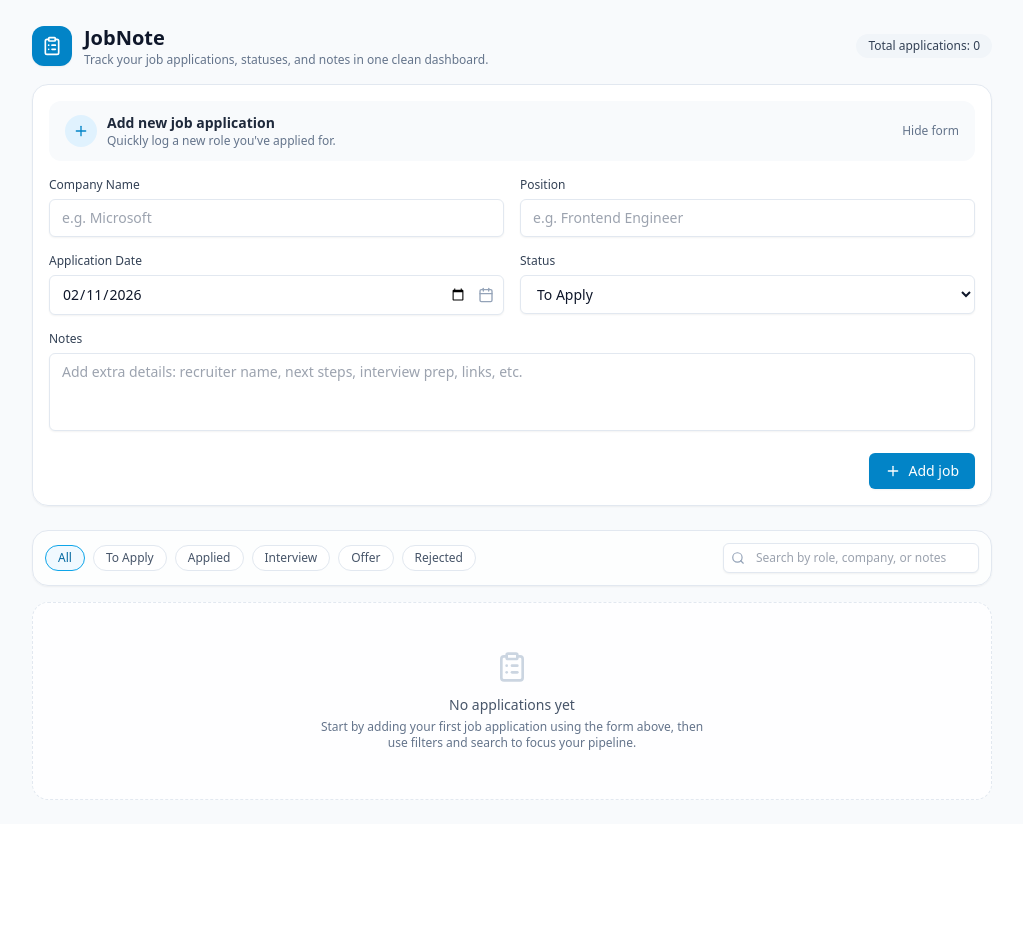
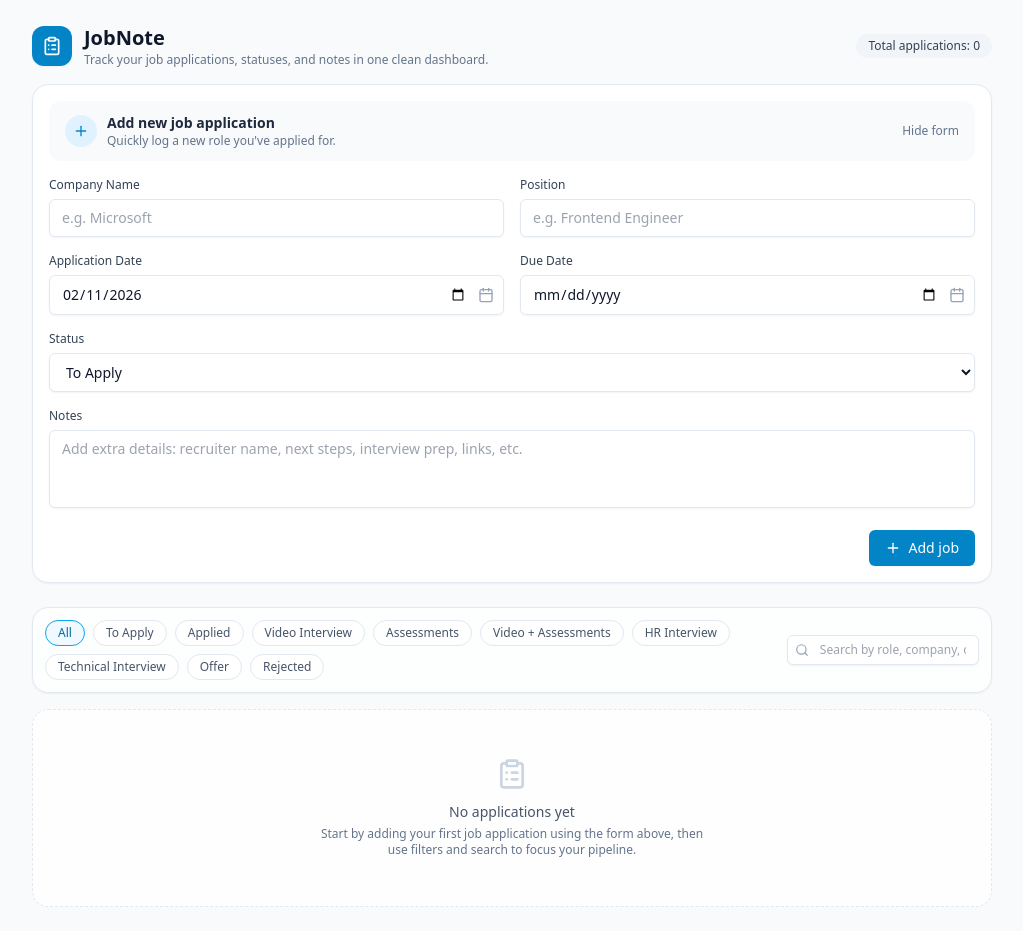
Before and after one commit to EnesYahya/JobNote, a React (Vite) app: page / in a window 1280 px wide. Shown: the whole page, without its empty margins (128-1151 px from the left). Before the commit the page ends 824 px from the top, so only its background shows below. Built offline with nearby package versions, Linux system fonts and the light colour scheme.

Commit message:
update features
--> Status field edited
--> Due Date field added for job application
--> Added control for deleting job applicaiton

```diff
--- a/src/Components/AddJobForm.tsx
+++ b/src/Components/AddJobForm.tsx
@@ -12,6 +12,7 @@ const createEmptyJob = () => ({
   company: '',
   position: '',
   date: new Date().toISOString().slice(0, 10),
+  dueDate: '',
   status: defaultStatus as JobStatus,
   note: '',
 });
@@ -135,6 +136,22 @@ const AddJobForm: React.FC<AddJobFormProps> = ({ onAdd }) => {
 
           <div className="space-y-1.5">
             <label className="block text-xs font-medium text-slate-700">
+              Due Date
+            </label>
+            <div className="relative">
+              <input
+                type="date"
+                name="dueDate"
+                value={form.dueDate || ''}
+                onChange={handleChange}
+                className="w-full rounded-md border border-slate-200 bg-white px-3 py-2 pr-9 text-sm text-slate-900 shadow-sm outline-none focus:border-sky-500 focus:ring-1 focus:ring-sky-200"
+              />
+              <Calendar className="pointer-events-none absolute right-2.5 top-1/2 h-4 w-4 -translate-y-1/2 text-slate-400" />
+            </div>
+          </div>
+
+          <div className="space-y-1.5 md:col-span-2">
+            <label className="block text-xs font-medium text-slate-700">
               Status
             </label>
             <select
@@ -145,7 +162,11 @@ const AddJobForm: React.FC<AddJobFormProps> = ({ onAdd }) => {
             >
               <option value="To Apply">To Apply</option>
               <option value="Applied">Applied</option>
-              <option value="Interview">Interview</option>
+              <option value="Video Interview">Video Interview</option>
+              <option value="Assessments">Assessments</option>
+              <option value="Video + Assessments">Video + Assessments</option>
+              <option value="HR Interview">HR Interview</option>
+              <option value="Technical Interview">Technical Interview</option>
               <option value="Offer">Offer</option>
               <option value="Rejected">Rejected</option>
             </select>
--- a/src/Components/JobCard.tsx
+++ b/src/Components/JobCard.tsx
@@ -1,5 +1,12 @@
 import React, { useState } from 'react';
-import { Briefcase, Calendar, StickyNote, Trash2, Pencil } from 'lucide-react';
+import {
+  AlertTriangle,
+  Briefcase,
+  Calendar,
+  StickyNote,
+  Trash2,
+  Pencil,
+} from 'lucide-react';
 import { JobApplication, JobStatus } from '../Interfaces';
 
 interface JobCardProps {
@@ -11,9 +18,26 @@ interface JobCardProps {
 const statusColors: Record<JobStatus, string> = {
   'To Apply': 'bg-slate-100 text-slate-700 border-slate-200',
   Applied: 'bg-blue-100 text-blue-700 border-blue-200',
-  Interview: 'bg-yellow-100 text-yellow-700 border-yellow-200',
+  'Video Interview': 'bg-yellow-100 text-yellow-700 border-yellow-200',
+  Assessments: 'bg-indigo-100 text-indigo-700 border-indigo-200',
+  'Video + Assessments': 'bg-purple-100 text-purple-700 border-purple-200',
+  'HR Interview': 'bg-amber-100 text-amber-700 border-amber-200',
+  'Technical Interview': 'bg-orange-100 text-orange-700 border-orange-200',
   Offer: 'bg-emerald-100 text-emerald-700 border-emerald-200',
   Rejected: 'bg-red-100 text-red-700 border-red-200',
+};
+
+const isDueSoon = (dueDate?: string) => {
+  if (!dueDate) return false;
+  const today = new Date();
+  today.setHours(0, 0, 0, 0);
+  const due = new Date(dueDate);
+  if (Number.isNaN(due.getTime())) return false;
+
+  const diffMs = due.getTime() - today.getTime();
+  const diffDays = Math.ceil(diffMs / (1000 * 60 * 60 * 24));
+
+  return diffDays >= 0 && diffDays <= 3;
 };
 
 const JobCard: React.FC<JobCardProps> = ({ job, onUpdate, onDelete }) => {
@@ -85,9 +109,21 @@ const JobCard: React.FC<JobCardProps> = ({ job, onUpdate, onDelete }) => {
           <span>Applied on {job.date || 'N/A'}</span>
         </div>
         <div className="inline-flex items-center gap-1.5 rounded-full bg-slate-50 px-2.5 py-1">
+          <Calendar className="h-3.5 w-3.5" />
+          <span>
+            {job.dueDate ? `Due by ${job.dueDate}` : 'No due date set'}
+          </span>
+        </div>
+        <div className="inline-flex items-center gap-1.5 rounded-full bg-slate-50 px-2.5 py-1">
           <StickyNote className="h-3.5 w-3.5" />
           <span>{job.note ? 'Has notes' : 'No notes yet'}</span>
         </div>
+        {isDueSoon(job.dueDate) && (
+          <div className="inline-flex items-center gap-1.5 rounded-full bg-amber-50 px-2.5 py-1 text-amber-700">
+            <AlertTriangle className="h-3.5 w-3.5" />
+            <span>Ending soon: {job.dueDate}</span>
+          </div>
+        )}
       </div>
 
       {editMode && (
@@ -104,7 +140,11 @@ const JobCard: React.FC<JobCardProps> = ({ job, onUpdate, onDelete }) => {
               >
                 <option value="To Apply">To Apply</option>
                 <option value="Applied">Applied</option>
-                <option value="Interview">Interview</option>
+                <option value="Video Interview">Video Interview</option>
+                <option value="Assessments">Assessments</option>
+                <option value="Video + Assessments">Video + Assessments</option>
+                <option value="HR Interview">HR Interview</option>
+                <option value="Technical Interview">Technical Interview</option>
                 <option value="Offer">Offer</option>
                 <option value="Rejected">Rejected</option>
               </select>
--- a/src/Interfaces/index.ts
+++ b/src/Interfaces/index.ts
@@ -1,10 +1,20 @@
-export type JobStatus = 'To Apply' | 'Applied' | 'Interview' | 'Offer' | 'Rejected';
+export type JobStatus =
+  | 'To Apply'
+  | 'Applied'
+  | 'Video Interview'
+  | 'Assessments'
+  | 'Video + Assessments'
+  | 'HR Interview'
+  | 'Technical Interview'
+  | 'Offer'
+  | 'Rejected';
 
 export interface JobApplication {
   id: string;
   company: string;
   position: string;
   date: string;
+  dueDate?: string;
   status: JobStatus;
   note: string;
 }
--- a/src/Pages/Dashboard.tsx
+++ b/src/Pages/Dashboard.tsx
@@ -43,6 +43,11 @@ const Dashboard: React.FC = () => {
   };
 
   const handleDelete = (id: string) => {
+    const confirmed = window.confirm(
+      'Are you sure you want to delete this job application?',
+    );
+    if (!confirmed) return;
+
     setApplications((prev) => prev.filter((job) => job.id !== id));
   };
 
@@ -68,10 +73,38 @@ const Dashboard: React.FC = () => {
     'All',
     'To Apply',
     'Applied',
-    'Interview',
+    'Video Interview',
+    'Assessments',
+    'Video + Assessments',
+    'HR Interview',
+    'Technical Interview',
     'Offer',
     'Rejected',
   ];
+
+  const sortedApplications = filteredApplications.slice().sort((a, b) => {
+    const getDaysUntilDue = (job: JobApplication) => {
+      if (!job.dueDate) return Number.POSITIVE_INFINITY;
+      const today = new Date();
+      today.setHours(0, 0, 0, 0);
+      const due = new Date(job.dueDate);
+      if (Number.isNaN(due.getTime())) return Number.POSITIVE_INFINITY;
+
+      const diffMs = due.getTime() - today.getTime();
+      return Math.ceil(diffMs / (1000 * 60 * 60 * 24));
+    };
+
+    const aDays = getDaysUntilDue(a);
+    const bDays = getDaysUntilDue(b);
+
+    const aIsSoon = aDays >= 0 && aDays <= 3;
+    const bIsSoon = bDays >= 0 && bDays <= 3;
+
+    if (aIsSoon && !bIsSoon) return -1;
+    if (!aIsSoon && bIsSoon) return 1;
+
+    return 0;
+  });
 
   return (
     <main className="min-h-screen bg-slate-50">
@@ -142,7 +175,7 @@ const Dashboard: React.FC = () => {
           </section>
         ) : (
           <section className="grid gap-4 md:grid-cols-2">
-            {filteredApplications.map((job) => (
+            {sortedApplications.map((job) => (
               <JobCard
                 key={job.id}
                 job={job}
```
